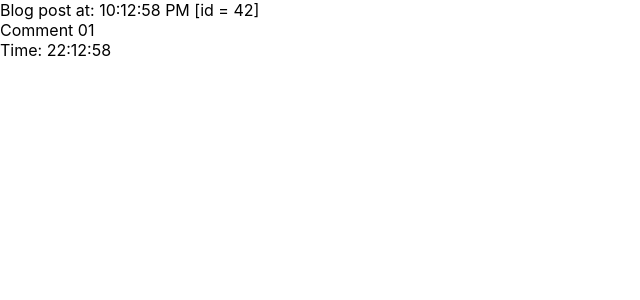
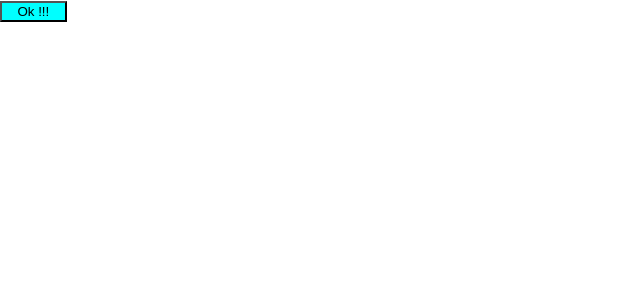
Before and after one commit to vadozy/react-advanced-guides, a React (Create React App) app: page / in a window 1280 px wide. Shown: the top 300 px of the page, without its empty margins (0-640 px from the left). Built offline with nearby package versions, Linux system fonts and the light colour scheme.

Commit message:
:sparkles: Advanced Guides: Forwarding Refs

```diff
--- /dev/null
+++ b/src/RefsForwarding/App.jsx
@@ -0,0 +1,15 @@
+import React from 'react';
+import FancyButton from './FancyButton';
+
+export default class extends React.Component {
+
+  buttonElement = React.createRef();
+
+  componentDidMount() {
+    console.log(`componentDidMount: buttonElement.current.innerHTML: ${this.buttonElement.current.innerHTML}`);
+  }
+
+  render() {
+    return <FancyButton ref={this.buttonElement}>Ok</FancyButton>
+  }
+};
--- /dev/null
+++ b/src/RefsForwarding/FancyButton.jsx
@@ -0,0 +1,41 @@
+import React from 'react';
+import './main.css';
+
+// No Forwarding Ref
+// Function Component
+//
+// function FancyButton(props) {
+//   return (
+//     <button className="fancy-button">
+//       {props.children} !!!
+//     </button>
+//   );
+// }
+
+
+// Added Forwarding Ref
+// Function Component
+//
+function FancyButton(props) {
+  return (
+    <button ref={props.innerRef} className="fancy-button">
+      {props.children} !!!
+    </button>
+  );
+}
+
+// Added Forwarding Ref
+// Class Component
+//
+// class FancyButton extends React.Component {
+//   render() {
+//     return (
+//       <button ref={this.props.innerRef} className="fancy-button">
+//         {this.props.children} !!!
+//       </button>
+//     );
+//   }
+// };
+
+// export default FancyButton;
+export default React.forwardRef((props, ref) => <FancyButton innerRef={ref} {...props} />);
--- /dev/null
+++ b/src/RefsForwarding/main.css
@@ -0,0 +1,4 @@
+.fancy-button {
+  background-color: aqua;
+  width: 5em;
+}
--- a/src/index.js
+++ b/src/index.js
@@ -1,19 +1,20 @@
 import React from 'react';
 import ReactDOM from 'react-dom';
 import './index.css';
+
 // import App from './App';
 // import App from './Context/v2/App';
 // import App from './RenderProps/v3/App2';
 
-import BlogPost from './HOC/v2/BlogPost';
-import Comments from './HOC/v2/CommentList';
-const App = () => <>
-  <BlogPost id="42" />
-  <Comments />
-</>;
-
+// import BlogPost from './HOC/v2/BlogPost';
+// import Comments from './HOC/v2/CommentList';
+// const App = () => <>
+//   <BlogPost id="42" />
+//   <Comments />
+// </>;
 
 // import App from './Refs/v3/AutoFocusTextInput';
+import App from './RefsForwarding/App';
 
 // import App from './Hooks/Hook03';
 
```
